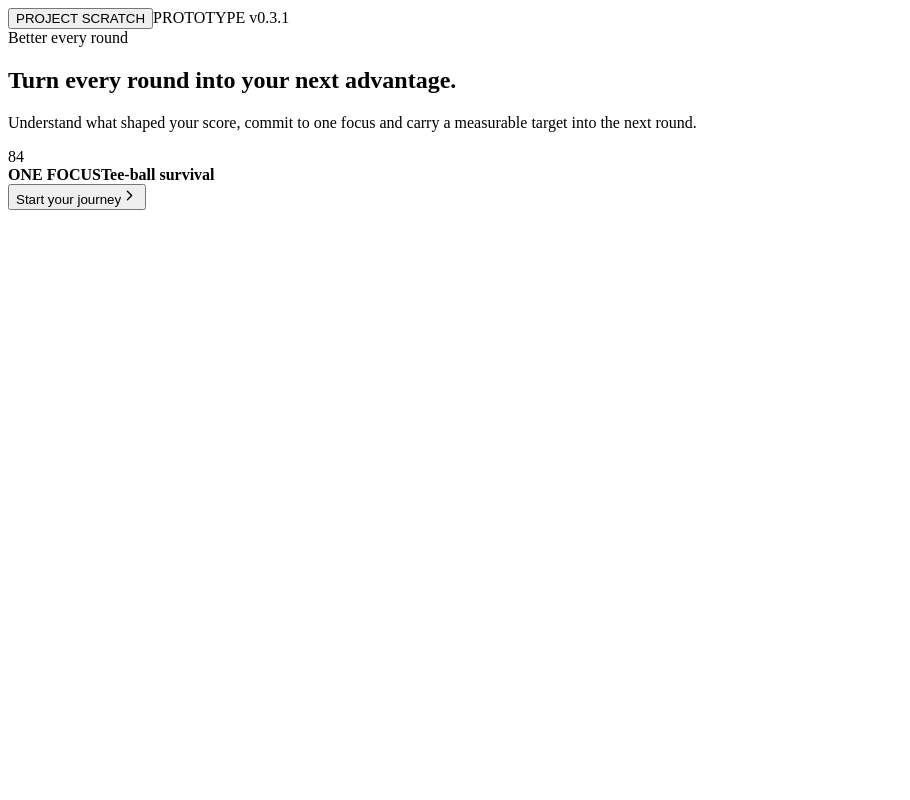
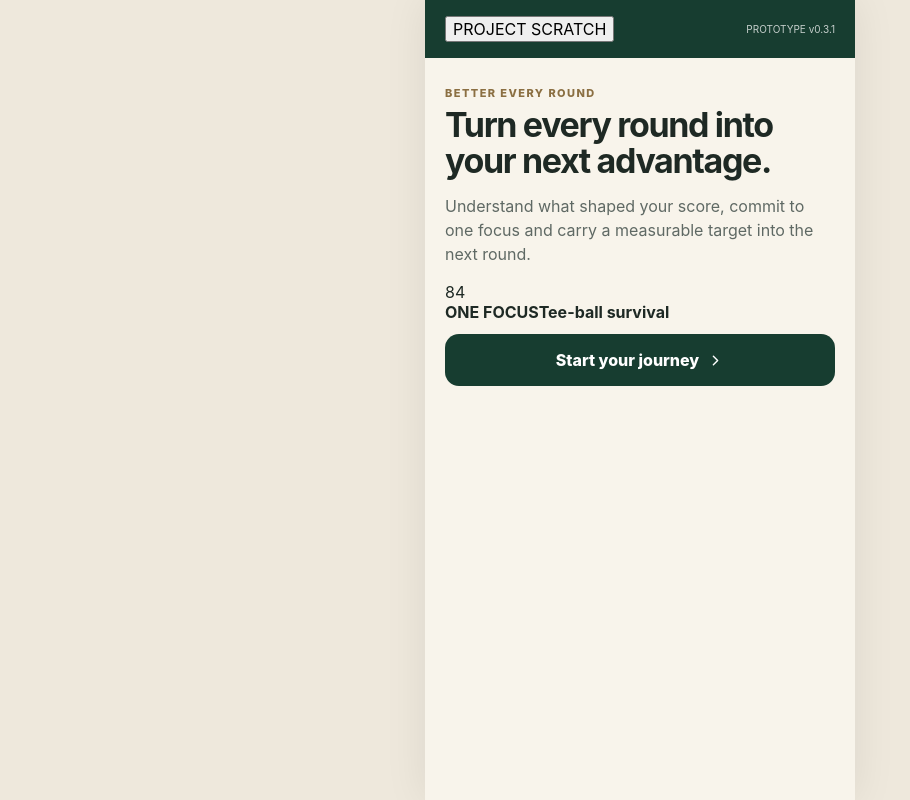
Before and after one commit to MarreKromo/-project-scratch-prototype, a React (Vite) app: page / in a window 1280 px wide. Shown: the whole page, without its empty margins (0-910 px from the left). Built offline with nearby package versions, Linux system fonts and the light colour scheme.

Commit message:
Refactor CSS styles for improved layout and design
Restore full v0.3.1 styles

```diff
--- a/src/styles.css
+++ b/src/styles.css
@@ -1,3 +1,313 @@
-
-/* v0.3.1 statistics + history */
-.statsGrid{display:grid;grid-template-columns:1fr 1fr;gap:10px;margin:14px 0}.statsGrid .card{margin:0}.missGrid{display:grid;grid-template-columns:repeat(3,1fr);gap:8px;margin-top:16px;text-align:center}.missGrid div{display:flex;flex-direction:column;gap:4px}.missGrid b{font-size:22px}.missGrid small{font-size:10px}.windowTitle{margin-top:25px}.windowTitle p{margin:5px 0 10px}.roundHistory{display:flex;align-items:center;justify-content:space-between}.roundHistory div{display:flex;flex-direction:column;gap:4px}.roundHistory strong{font-size:25px}.roundHistory small{font-size:10px}.mini span{font-size:10px;color:#77817c}
+*{box-sizing:border-box}
+:root{
+  font-family:Inter,ui-sans-serif,system-ui,-apple-system,BlinkMacSystemFont,"Segoe UI",sans-serif;
+  color:#1e2924;
+  background:#eee8dc;
+  font-synthesis:none;
+}
+body{
+  margin:0;
+  background:#eee8dc;
+}
+button,input{
+  font:inherit;
+}
+button{
+  cursor:pointer;
+}
+.shell{
+  min-height:100vh;
+  max-width:430px;
+  margin:auto;
+  background:#f8f4eb;
+  padding-bottom:92px;
+  box-shadow:0 0 40px rgba(0,0,0,.08);
+}
+header{
+  height:58px;
+  padding:0 20px;
+  display:flex;
+  align-items:center;
+  justify-content:space-between;
+  background:#173d30;
+  color:#fff;
+  position:sticky;
+  top:0;
+  z-index:10;
+}
+header b{
+  font-size:13px;
+  letter-spacing:.12em;
+}
+.status{
+  display:flex;
+  align-items:center;
+  gap:5px;
+  font-size:10px;
+  opacity:.75;
+}
+.page{
+  padding:28px 20px;
+}
+h1{
+  margin:7px 0 12px;
+  font-size:34px;
+  line-height:1.05;
+  letter-spacing:-.04em;
+}
+h2{
+  margin:5px 0 10px;
+  font-size:24px;
+  letter-spacing:-.025em;
+}
+p{
+  color:#5f6964;
+  line-height:1.5;
+}
+small{
+  color:#76807b;
+  line-height:1.4;
+}
+.eyebrow{
+  color:#8b6f42;
+  text-transform:uppercase;
+  letter-spacing:.13em;
+  font-size:11px;
+  font-weight:800;
+}
+.card{
+  border:1px solid #ded7ca;
+  background:#fffdf8;
+  border-radius:18px;
+  padding:18px;
+  margin:16px 0;
+  box-shadow:0 5px 18px rgba(25,45,36,.035);
+}
+.card.hero{
+  background:#173d30;
+  color:#fff;
+  border:0;
+}
+.card.hero p,
+.card.hero small{
+  color:#d5ded9;
+}
+.card.focus{
+  border:2px solid #295b47;
+}
+.primary,
+.secondary{
+  width:100%;
+  min-height:52px;
+  border-radius:14px;
+  margin-top:12px;
+  font-weight:800;
+}
+.primary{
+  border:0;
+  background:#173d30;
+  color:#fff;
+  padding:0 16px;
+  display:flex;
+  align-items:center;
+  justify-content:center;
+  gap:8px;
+}
+.secondary{
+  background:transparent;
+  border:1px solid #cfc7ba;
+  color:#173d30;
+  padding:0 16px;
+}
+.textBtn,
+.bare{
+  background:none;
+  border:0;
+  padding:5px 0;
+  color:#245844;
+  font-weight:800;
+}
+.choice{
+  width:100%;
+  text-align:left;
+  border:1px solid #d9d2c6;
+  background:#fff;
+  padding:14px;
+  border-radius:13px;
+  margin:5px 0;
+  color:#27322d;
+}
+.choice.selected{
+  border:2px solid #245844;
+  background:#edf4ef;
+}
+.grid2{
+  display:grid;
+  grid-template-columns:1fr 1fr;
+  gap:8px;
+}
+.grid3{
+  display:grid;
+  grid-template-columns:repeat(3,1fr);
+  gap:8px;
+}
+.chips{
+  display:grid;
+  grid-template-columns:repeat(2,1fr);
+  gap:7px;
+}
+.label{
+  font-size:12px;
+  font-weight:800;
+  margin-top:18px;
+  margin-bottom:4px;
+  color:#4e5a54;
+}
+input{
+  width:100%;
+  padding:14px;
+  border:1px solid #d4cdc0;
+  border-radius:12px;
+  background:#fff;
+  font-size:16px;
+}
+.feature{
+  display:flex;
+  gap:10px;
+  align-items:flex-start;
+  padding:10px 0;
+}
+.feature div{
+  display:flex;
+  flex-direction:column;
+  gap:2px;
+}
+.bar{
+  height:7px;
+  border-radius:999px;
+  overflow:hidden;
+  background:#d9ddd9;
+  margin:12px 0;
+}
+.bar i{
+  display:block;
+  height:100%;
+  background:#b9a16f;
+  border-radius:999px;
+}
+.big{
+  font-size:42px;
+  font-weight:900;
+  margin-top:10px;
+}
+.between{
+  display:flex;
+  align-items:flex-start;
+  justify-content:space-between;
+  gap:10px;
+}
+.holes{
+  display:flex;
+  gap:6px;
+  overflow:auto;
+  padding:5px 0 12px;
+  scrollbar-width:none;
+}
+.holes button{
+  min-width:35px;
+  height:35px;
+  border-radius:50%;
+  border:1px solid #d6cec1;
+  background:#fff;
+  color:#4d5752;
+}
+.holes button.current{
+  border:2px solid #173d30;
+}
+.holes button.done{
+  background:#173d30;
+  color:#fff;
+}
+.step{
+  display:grid;
+  grid-template-columns:1fr 1.3fr 1fr;
+  align-items:center;
+  border:1px solid #d8d0c4;
+  border-radius:14px;
+  overflow:hidden;
+  background:#fff;
+}
+.step button{
+  min-height:52px;
+  border:0;
+  background:#f0ece3;
+  font-size:25px;
+}
+.step b{
+  text-align:center;
+  font-size:22px;
+}
+.actions{
+  margin-top:20px;
+}
+.stat{
+  display:flex;
+  justify-content:space-between;
+  padding:10px 0;
+  border-bottom:1px solid #ece6dc;
+}
+.stat:last-child{
+  border-bottom:0;
+}
+.notice{
+  border-radius:14px;
+  padding:14px;
+  margin:14px 0;
+  background:#f3e9d8;
+  color:#664d28;
+  line-height:1.4;
+}
+.notice.ok{
+  display:flex;
+  align-items:center;
+  gap:8px;
+  background:#e8f3ec;
+  color:#174c35;
+}
+hr{
+  border:0;
+  border-top:1px solid #e6dfd4;
+  margin:18px 0;
+}
+nav{
+  position:fixed;
+  bottom:0;
+  left:50%;
+  transform:translateX(-50%);
+  width:min(430px,100%);
+  height:72px;
+  background:#fffdf8;
+  border-top:1px solid #ded7ca;
+  display:grid;
+  grid-template-columns:repeat(4,1fr);
+  z-index:20;
+}
+nav button{
+  border:0;
+  background:none;
+  color:#7c8580;
+  display:flex;
+  flex-direction:column;
+  justify-content:center;
+  align-items:center;
+  gap:3px;
+  font-size:10px;
+}
+nav button.navOn{
+  color:#173d30;
+  font-weight:800;
+}
+@media(max-width:360px){
+  h1{font-size:30px}
+  .page{padding:24px 16px}
+}
```
